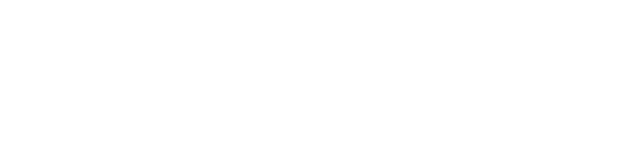
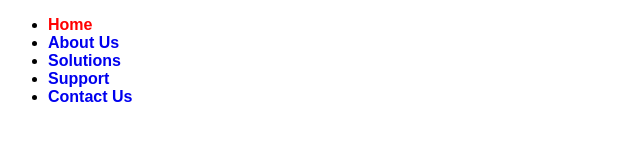
Before and after one commit to tineetinytin/jQuery-Lab-01, a plain HTML site: page index.html in a window 1280 px wide. Shown: the whole page, without its empty margins (0-640 px from the left). Drawn offline with nearby package versions, Linux system fonts and the light colour scheme.

Commit message:
added id, class and descendant function and css

```diff
--- a/index.html
+++ b/index.html
@@ -5,9 +5,21 @@
     <meta name="viewport" content="width=device-width, initial-scale=1.0">
     <title>jQuery Lab 01</title>
     <script src="https://ajax.googleapis.com/ajax/libs/jquery/3.6.0/jquery.min.js"></script>
-
+    <script>
+        $(function() {
+            $('.home').css('color', 'red');
+            $('#nav').css('font-family', 'sans-serif');
+            $('#nav li a').css('text-decoration', 'none').css('font-weight', 'bold');
+        });
+    </script>
 </head>
 <body>
-
+    <ul id="nav">
+        <li><a href="#" class="home">Home</a></li>
+        <li><a href="#">About Us</a></li>
+        <li><a href="#">Solutions</a></li>
+        <li><a href="#">Support</a></li>
+        <li><a href="#">Contact Us</a></li>
+    </ul>
 </body>
 </html>
```
